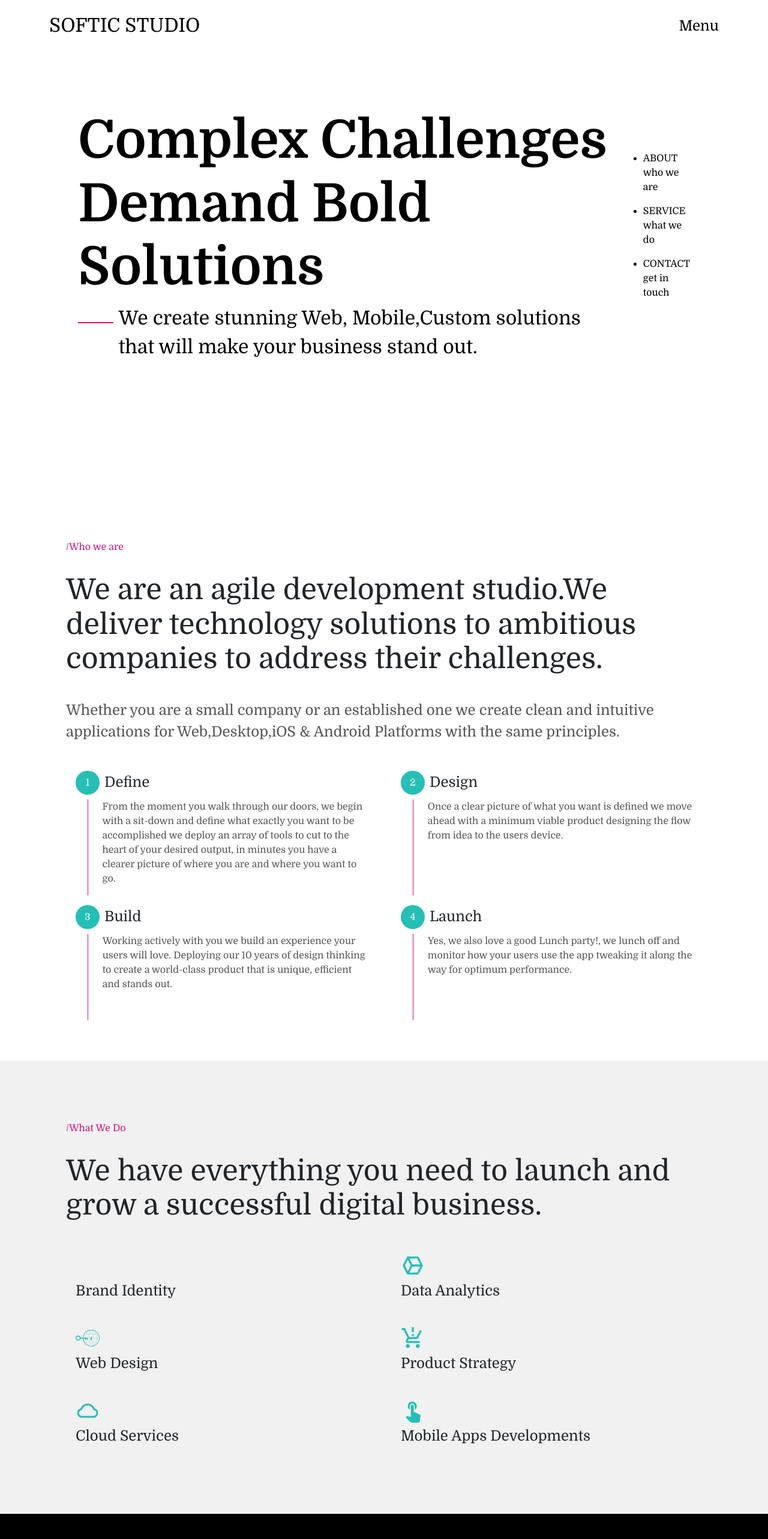
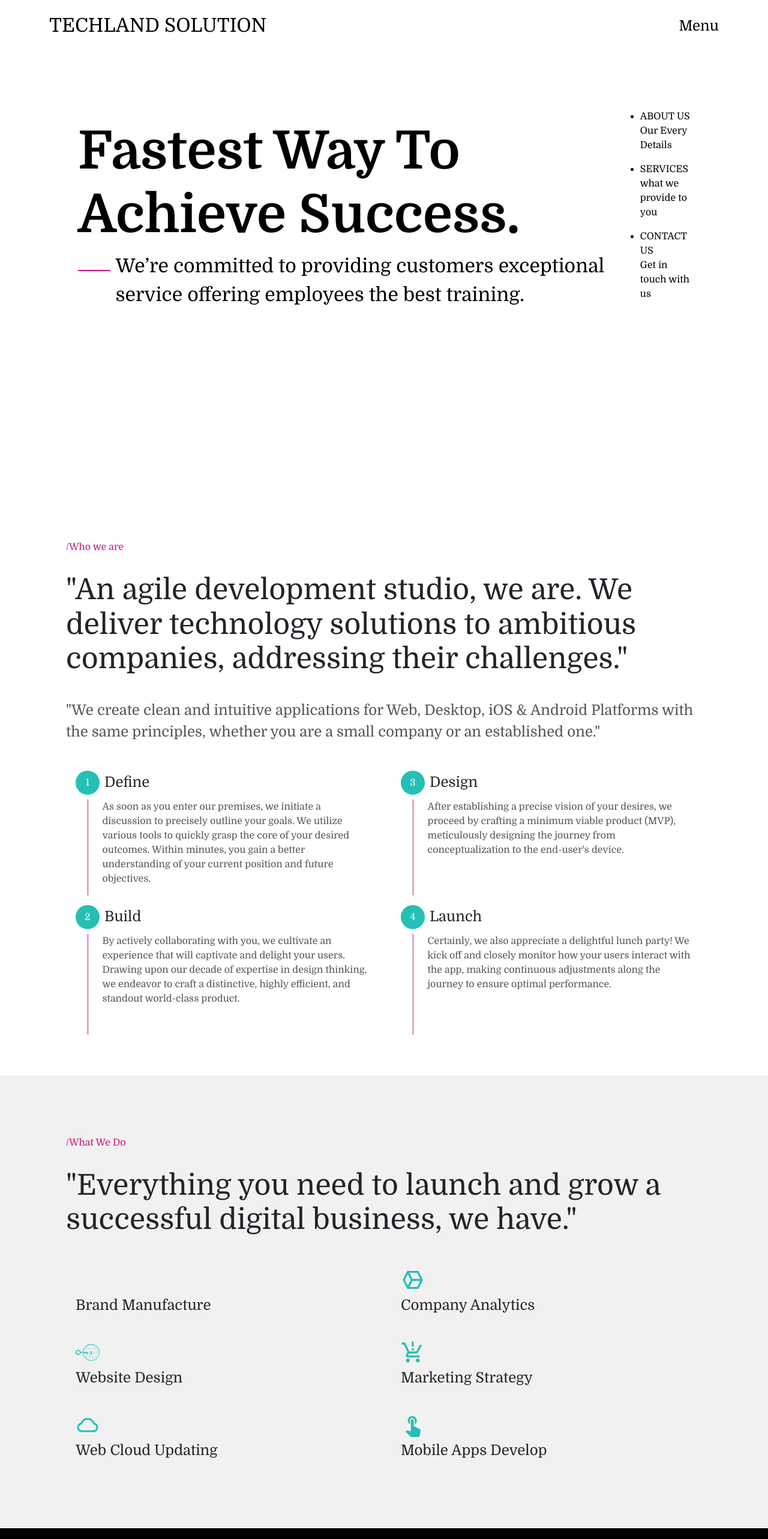
Before and after one commit to hasibdurjoy/studio, a React (Create React App) app: page / in a window 1280 px wide. Shown: the top 2566 px of the page at 60% size. Built offline with nearby package versions, Linux system fonts and the light colour scheme; some icons are missing.

Commit message:
Edit and make new site

```diff
--- a/public/index.html
+++ b/public/index.html
@@ -21,7 +21,7 @@
       href="https://fonts.googleapis.com/css2?family=Domine:wght@400;700&display=swap"
       rel="stylesheet"
     />
-    <title>SOFTIC STUDIO</title>
+    <title>Techland Solutions</title>
   </head>
   <body>
     <noscript>You need to enable JavaScript to run this app.</noscript>
--- a/src/Component/Banner.jsx
+++ b/src/Component/Banner.jsx
@@ -13,7 +13,7 @@ const Banner = () => {
     >
       <Container>
         <div className="d-flex align-items-center justify-content-between pt-4">
-          <h2>SOFTIC STUDIO</h2>
+          <h2>TECHLAND SOLUTION</h2>
           <h4>Menu</h4>
         </div>
         <div
@@ -22,8 +22,8 @@ const Banner = () => {
         >
           <div>
             <h1 className="banner-text fw-bold">
-              Complex Challenges <br />
-              Demand Bold Solutions
+              Fastest Way To <br />
+              Achieve Success.
             </h1>
             <div className="d-flex align-items-start gap-2">
               <div
@@ -36,21 +36,21 @@ const Banner = () => {
                 }}
               ></div>
               <div className="fs-2">
-                We create stunning Web, Mobile,Custom solutions that will make
-                your business stand out.
+                We’re committed to providing customers exceptional service
+                offering employees the best training.
               </div>
             </div>
           </div>
           <div>
             <ul>
               <li className="pb-3">
-                <span>ABOUT</span> <br /> <span>who we are</span>
+                <span>ABOUT US</span> <br /> <span>Our Every Details</span>
               </li>
               <li className="pb-3">
-                <span>SERVICE</span> <br /> <span>what we do</span>
+                <span>SERVICES</span> <br /> <span>what we provide to you</span>
               </li>
               <li className="pb-3">
-                <span>CONTACT</span> <br /> <span>get in touch</span>
+                <span>CONTACT US</span> <br /> <span>Get in touch with us</span>
               </li>
             </ul>
           </div>
--- a/src/Component/ContactUs.jsx
+++ b/src/Component/ContactUs.jsx
@@ -42,7 +42,7 @@ const ContactUs = () => {
       <Container style={{ padding: "100px 40px" }}>
         <p style={{ color: "#cc147f" }}>/CONTACT US</p>
         <h1 style={{ fontSize: "48px", padding: "30px 40px 30px 0px" }}>
-            Get in touch and let's build something great together.
+          Let's build something great together - Get in touch!
         </h1>
         <div
           style={{
@@ -57,7 +57,7 @@ const ContactUs = () => {
           href="mailto:hello@250studio.com"
           className="fs-1 py-5 text-decoration-none text-light"
         >
-            info@softicstudio.com
+          info@techlandsolution.com
         </a>
         <h3 className="py-4 text-secondary">+44 7453162634</h3>
         <p style={{ color: "#cc147f" }}>/FOLLOW US</p>
@@ -67,8 +67,8 @@ const ContactUs = () => {
           <AiOutlineInstagram className="me-4 fs-3 text-danger" />
         </div>
         <p className="py-5 text-secondary">
-            Copyright ©2023 All rights reserved | SOFTIC STUDIO | template made
-            by <span className="text-light">Circle Inc</span>
+          Copyright ©2019 All rights reserved | Techland Solutions | template
+          made by <span className="text-light">Circle Inc</span>
         </p>
       </Container>
     </div>
--- a/src/Component/WhatWeDo.jsx
+++ b/src/Component/WhatWeDo.jsx
@@ -16,87 +16,67 @@ const WhatWeDo = () => {
       <Container style={{ padding: "100px 40px" }}>
         <p style={{ color: "#cc147f" }}>/What We Do</p>
         <h1 style={{ fontSize: "48px", padding: "15px 0px" }}>
-                    We have everything you need to launch and grow a successful
-                    digital business.
+          "Everything you need to launch and grow a successful digital business,
+          we have."
         </h1>
         <Row>
           <Col sm={12} md={6}>
             <Card className="border-0 h-100 bg-transparent">
               <Card.Body>
-                                <div
-                                    className="fs-1"
-                                    style={{ color: "#26BFB5" }}
-                                >
+                <div className="fs-1" style={{ color: "#26BFB5" }}>
                   <PiTelevisionSimpleBold />
                 </div>
-                                <h4 className="mb-0 ">Brand Identity</h4>
+                <h4 className="mb-0 ">Brand Manufacture</h4>
               </Card.Body>
             </Card>
           </Col>
           <Col sm={12} md={6}>
             <Card className="border-0 h-100 bg-transparent">
               <Card.Body>
-                                <div
-                                    className="fs-1"
-                                    style={{ color: "#26BFB5" }}
-                                >
+                <div className="fs-1" style={{ color: "#26BFB5" }}>
                   <BiCubeAlt />
                 </div>
-                                <h4 className="mb-0 ">Data Analytics</h4>
+                <h4 className="mb-0 ">Company Analytics</h4>
               </Card.Body>
             </Card>
           </Col>
           <Col sm={12} md={6}>
             <Card className="border-0 h-100 bg-transparent">
               <Card.Body>
-                                <div
-                                    className="fs-1"
-                                    style={{ color: "#26BFB5" }}
-                                >
+                <div className="fs-1" style={{ color: "#26BFB5" }}>
                   <SiWebauthn />
                 </div>
-                                <h4 className="mb-0 ">Web Design</h4>
+                <h4 className="mb-0 ">Website Design</h4>
               </Card.Body>
             </Card>
           </Col>
           <Col sm={12} md={6}>
             <Card className="border-0 h-100 bg-transparent">
               <Card.Body>
-                                <div
-                                    className="fs-1"
-                                    style={{ color: "#26BFB5" }}
-                                >
+                <div className="fs-1" style={{ color: "#26BFB5" }}>
                   <MdOutlineProductionQuantityLimits />
                 </div>
-                                <h4 className="mb-0 ">Product Strategy</h4>
+                <h4 className="mb-0 ">Marketing Strategy</h4>
               </Card.Body>
             </Card>
           </Col>
           <Col sm={12} md={6}>
             <Card className="border-0 h-100 bg-transparent">
               <Card.Body>
-                                <div
-                                    className="fs-1"
-                                    style={{ color: "#26BFB5" }}
-                                >
+                <div className="fs-1" style={{ color: "#26BFB5" }}>
                   <AiOutlineCloud />
                 </div>
-                                <h4 className="mb-0 ">Cloud Services</h4>
+                <h4 className="mb-0 ">Web Cloud Updating</h4>
               </Card.Body>
             </Card>
           </Col>
           <Col sm={12} md={6}>
             <Card className="border-0 h-100 bg-transparent">
               <Card.Body>
-                                <div
-                                    className="fs-1"
-                                    style={{ color: "#26BFB5" }}
-                                >
+                <div className="fs-1" style={{ color: "#26BFB5" }}>
                   <MdTouchApp />
                 </div>
-                                <h4 className="mb-0 ">
-                                    Mobile Apps Developments
-                                </h4>
+                <h4 className="mb-0 ">Mobile Apps Develop</h4>
               </Card.Body>
             </Card>
           </Col>
--- a/src/Component/WhoWeAre.jsx
+++ b/src/Component/WhoWeAre.jsx
@@ -10,38 +10,38 @@ const WhoWeAre = () => {
       id: 1,
       name: "Define",
       description:
-        "From the moment you walk through our doors, we begin with a sit-down and define what exactly you want to be accomplished we deploy an array of tools to cut to the heart of your desired output, in minutes you have a clearer picture of where you are and where you want to go.",
+        "As soon as you enter our premises, we initiate a discussion to precisely outline your goals. We utilize various tools to quickly grasp the core of your desired outcomes. Within minutes, you gain a better understanding of your current position and future objectives.",
+    },
+    {
+      id: 3,
+      name: "Design",
+      description:
+        "After establishing a precise vision of your desires, we proceed by crafting a minimum viable product (MVP), meticulously designing the journey from conceptualization to the end-user's device.",
     },
     {
       id: 2,
-      name: "Design",
-      description:
-        "Once a clear picture of what you want is defined we move ahead with a minimum viable product designing the flow from idea to the users device.",
-    },
-    {
-      id: 3,
       name: "Build",
       description:
-        "Working actively with you we build an experience your users will love. Deploying our 10 years of design thinking to create a world-class product that is unique, efficient and stands out.",
+        "By actively collaborating with you, we cultivate an experience that will captivate and delight your users. Drawing upon our decade of expertise in design thinking, we endeavor to craft a distinctive, highly efficient, and standout world-class product.",
     },
     {
       id: 4,
       name: "Launch",
       description:
-        "Yes, we also love a good Lunch party!, we lunch off and monitor how your users use the app tweaking it along the way for optimum performance.",
+        "Certainly, we also appreciate a delightful lunch party! We kick off and closely monitor how your users interact with the app, making continuous adjustments along the journey to ensure optimal performance.",
     },
   ];
   return (
     <Container style={{ padding: "100px 40px" }}>
       <p style={{ color: "#cc147f" }}>/Who we are</p>
       <h1 style={{ fontSize: "48px", padding: "15px 0px" }}>
-        We are an agile development studio.We deliver technology solutions to
-        ambitious companies to address their challenges.
+        "An agile development studio, we are. We deliver technology solutions to
+        ambitious companies, addressing their challenges."
       </h1>
       <p style={{ fontSize: "24px", padding: "15px 0px", color: "#555555" }}>
-        Whether you are a small company or an established one we create clean
-        and intuitive applications for Web,Desktop,iOS & Android Platforms with
-        the same principles.
+        "We create clean and intuitive applications for Web, Desktop, iOS &
+        Android Platforms with the same principles, whether you are a small
+        company or an established one."
       </p>
       <Row>
         {fakeData.map((s) => (
```
Lines whose indentation alone changed are shown as unchanged.
